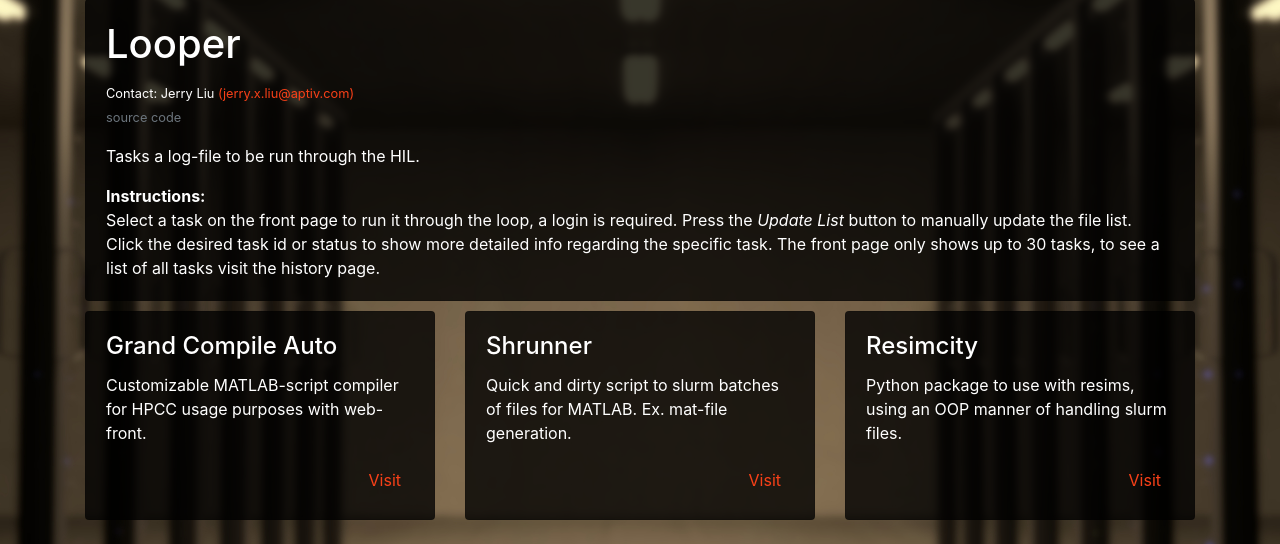
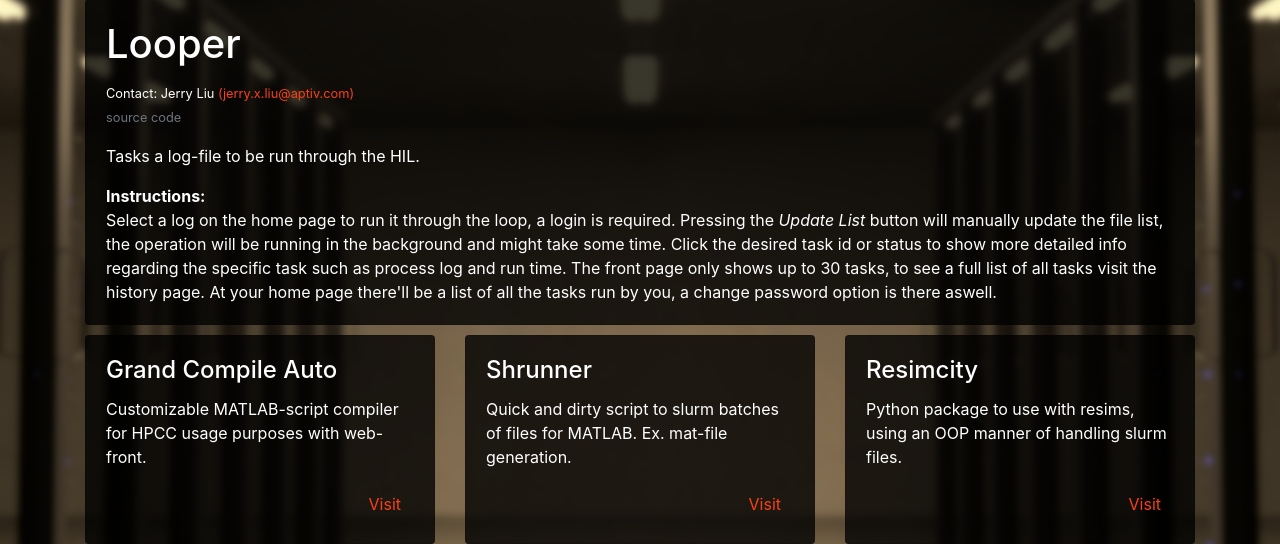
Before and after one commit to JerryLui/hil, a Flask app: page /about in a window 1280 px wide. Shown: the part 151-695 px from the top of the page. Run offline with Flask 2, Linux system fonts and the light colour scheme; parts of the project's set-up code (start-up, migrations or seed data) failed here and were passed over; some libraries are stand-ins or nearby versions.

Commit message:
Updated instruction

```diff
--- a/web/templates/about.html
+++ b/web/templates/about.html
@@ -20,12 +20,13 @@
 						</p>
 						<p class="card-text">
 							<b>Instructions:</b><br>
-							Select a task on the front page to run it through the loop, a login is required. Press the
-							<i>Update List</i> button to manually update the file list.
-							<br>
-							Click the desired task id or status to show more detailed info regarding the specific task.
-							The front page only shows up to 30 tasks, to see a list of all tasks visit the
-							<a href="/history" class="link-white">history</a> page.
+							Select a log on the home page to run it through the loop, a login is required. Pressing the
+							<i>Update List</i> button will manually update the file list, the operation will be running
+							in the background and might take some time. Click the desired task id or status to show more
+							detailed info regarding the specific task such as process log and run time. The front page
+							only shows up to 30 tasks, to see a full list of all tasks visit the
+							<a href="/history" class="link-white">history</a> page. At your home page there'll be a list
+							of all the tasks run by you, a change password option is there aswell.
 						</p>
 					</div>
 				</div>
```
